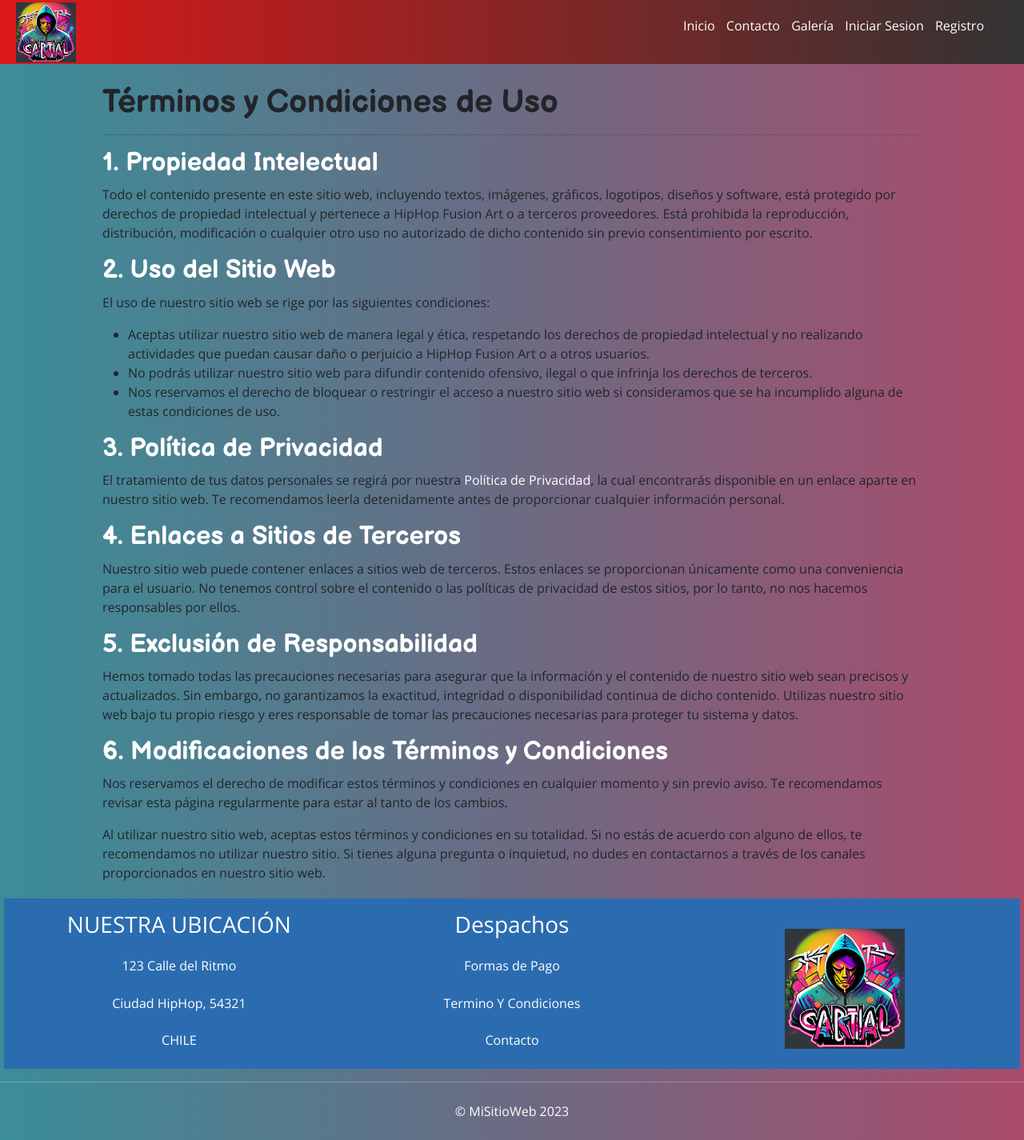
After one commit to XxMartinx/ProyectoSemestralTienda, a Django app: page /terminoy-condiciones/ in a window 1280 px wide. The commit adds this page. Shown: the whole page at 80% size. Run offline with Django 3.2, Linux system fonts and the light colour scheme; parts of the project's set-up code (start-up, migrations or seed data) failed here and were passed over; some libraries are stand-ins or nearby versions.

Commit message:
Nueva Pestaña Borre algunas cosas como detallesproducto y etc. agrege mas pestañas

```diff
--- a/prueba/static/app/css/estilos.css
+++ b/prueba/static/app/css/estilos.css
@@ -1,16 +1,24 @@
-
 * {
-    margin:0;
-    padding:0;
+    margin: 0;
+    padding: 0;
 }
 
 body {
-    background-color:#EDF2F7;
+    background: #aa4b6b;
+    /* fallback for old browsers */
+    background: -webkit-linear-gradient(to right, #3b8d99, #6b6b83, #aa4b6b);
+    /* Chrome 10-25, Safari 5.1-6 */
+    background: linear-gradient(to right, #3b8d99, #6b6b83, #aa4b6b);
+    /* W3C, IE 10+/ Edge, Firefox 16+, Chrome 26+, Opera 12+, Safari 7+ */
     font-family: 'Open Sans', sans-serif;
 }
 
-h1,h2 {
+h1{
     font-family: 'Balsamiq Sans', cursive;
+}
+h2{
+    font-family: 'Balsamiq Sans', cursive;
+    color: white;
 }
 
 label.error {
@@ -21,14 +29,20 @@ label.error {
 header {
     width: 100%;
     height: 80px;
-    background-color: #b4b1b3;
+    background: #333333;
+    /* fallback for old browsers */
+    background: -webkit-linear-gradient(to right, #dd1818, #333333);
+    /* Chrome 10-25, Safari 5.1-6 */
+    background: linear-gradient(to right, #dd1818, #333333);
+    /* W3C, IE 10+/ Edge, Firefox 16+, Chrome 26+, Opera 12+, Safari 7+ */
     /*margin-left: 30px;
-    padding-left: 30px;*//*right-top-bottom*/
+    padding-left: 30px;*/
+    /*right-top-bottom*/
     display: flex;
     justify-content: space-between;
 }
 
-header > div {
+header>div {
     width: 50%;
 }
 
@@ -38,7 +52,7 @@ header > div {
 }
 
 .logo {
-    width: 100px;
+    width: 75px;
     max-width: 40%;
     max-width: 40%;
     margin-left: 20px;
@@ -46,22 +60,27 @@ header > div {
 
 nav {
     display: flex;
-    justify-content: flex-end;/*flex-start - center - flex-end*/ /*horizontal*/
+    justify-content: flex-end;
+    /*flex-start - center - flex-end*/
+    /*horizontal*/
     align-items: center;
     height: 100%;
 }
 
-nav > ul {
+nav>ul {
     margin-right: 50px;
 }
 
-nav > ul > li {
+nav>ul>li {
     display: inline;
     margin-left: 10px;
 }
+nav>ul:hover{
+    background-color: orange;
+}
 
 nav a {
-    color:white;
+    color: white;
     text-decoration: none;
 }
 
@@ -82,7 +101,7 @@ nav a {
 
 #contenido {
     width: 80%;
-    margin:auto;
+    margin: auto;
     max-width: 1280px;
     min-height: 100vh;
 }
@@ -117,51 +136,95 @@ nav a {
     color: black;
     font-size: medium;
 }
-/*FOOTER*/
-
-footer {
-    width: 100%;
-    height: 300px;
-    background-color: #2D3748;
-}
-
-footer > .marcas {
-    width: 100%;
-    height: 80px;
-    background-color: #4A5568;
-    display: flex;
-    justify-content: space-around;
-    align-items: center;
-}
-
-footer > .marcas > img {
-    width: 50px;
-}
-
-footer > .logo_footer {
-    display: flex;
-    justify-content: center;
-    align-items: center;
-    height: calc(100% - 80px);/*100% - 80px*/
-}
-
-footer > .logo_footer > img {
-    width: 100px;
-}
 
 .menu {
     width: 40px;
     position: absolute;
     left: 10px;
     top: 10px;
-    display:none;
+    display: none;
 }
+
+.card-body {
+    background-color: gainsboro;
+    flex: 1 1 auto;
+    padding: var(--bs-card-spacer-y) var(--bs-card-spacer-x);
+    color: var(--bs-card-color);
+}
+
+/*FOOTER*/
+
+footer {
+    color: white;
+    margin-top: 20px;
+    background-color: var(--strong);
+}
+
+.box-creditos {
+    background-color: #2B6CB0;
+    min-width: 320px;
+    margin: .3em;
+    display: flex;
+    justify-content: center;
+    flex-wrap: wrap;
+}
+
+.box-f {
+    min-width: 320px;
+    margin: .3em;
+    display: flex;
+    justify-content: center;
+    flex-wrap: wrap;
+}
+
+.box-f {
+    width: 32%;
+    text-align: center;
+}
+
+.box-f p {
+    width: 100%;
+    padding: .2em;
+}
+
+.box-f h3 {
+    padding: .4em;
+}
+
+.box-logo-201{
+    margin-top: 8%;
+    height: 150px;
+}
+
+.box-logo-201 img {
+    max-width: 100%;
+    max-height: 100%;
+}
+
+.web {
+    width: 100%;
+    padding: 0.5em;
+    text-align: center;
+}
+
+a:link, a:visited, a:active{
+    text-decoration: none;
+}
+
+a{
+    color: white;
+}
+
+
 
 /*FIN FOOTER*/
 
 
-input[type=text], input[type=email],
-input[type=number], select, textarea {
+input[type=text],
+input[type=email],
+input[type=number],
+select,
+textarea {
 
     width: 100%;
     padding: 5px;
@@ -173,7 +236,7 @@ textarea {
 }
 
 .button {
-    padding:5px 10px;
+    padding: 5px 10px;
     color: white;
     background-color: #2B6CB0;
     border: none;
@@ -182,9 +245,8 @@ textarea {
 
 .formulario_contacto {
     width: 500px;
-    margin-top:50px;
+    margin-top: 50px;
 }
-
 
 /*MEDIA QUERIES*/
 
@@ -194,6 +256,7 @@ textarea {
     .galeria {
         grid-template-columns: 1fr 1fr;
     }
+
     .producto {
         width: 50%;
     }
@@ -211,12 +274,13 @@ textarea {
     }
 
     .menu {
-        display:block;
+        display: block;
     }
 
     @keyframes animacion_producto_mobile {
         0% {
-            transform: scale(0.1); /*0-1*/
+            transform: scale(0.1);
+            /*0-1*/
             /*opacity: 0 - 1*/
         }
 
@@ -242,32 +306,33 @@ textarea {
 
 
     }
+
     #contenido {
         margin-top: 60px;
     }
 
-    header > div {
+    header>div {
         width: 100%;
     }
 
     .contenedor_logo {
         justify-content: center;
-        margin-top:10px;
+        margin-top: 10px;
     }
 
     nav {
         justify-content: center;
     }
 
-    nav > ul {
-        margin:0;
+    nav>ul {
+        margin: 0;
     }
 
-    nav > ul > li {
+    nav>ul>li {
         display: block;
-        margin:0;
+        margin: 0;
         text-align: center;
-        padding:20px 0;
+        padding: 20px 0;
     }
 
 }
--- a/prueba/templates/registration/login.html
+++ b/prueba/templates/registration/login.html
@@ -5,6 +5,7 @@
     <meta name="viewport" content="width=device-width, initial-scale=1.0">
     <link href="https://cdn.jsdelivr.net/npm/bootstrap@5.3.0/dist/css/bootstrap.min.css" rel="stylesheet"
     integrity="sha384-9ndCyUaIbzAi2FUVXJi0CjmCapSmO7SnpJef0486qhLnuZ2cdeRhO02iuK6FUUVM" crossorigin="anonymous">
+    {% load static %}
     <title>Ingreso Al Sistema</title>
 </head>
 <body>
--- a/prueba/templates/tienda/base.html
+++ b/prueba/templates/tienda/base.html
@@ -80,16 +80,37 @@
     </div>
 
 
+
     <footer>
-        <div class="marcas">
-            <img src="{% static 'app/img/footer/apple.png' %}" alt="apple">
-            <img src="{% static 'app/img/footer/lenovo.png' %}" alt="lenovo">
-            <img src="{% static 'app/img/footer/microsoft.png' %}" alt="microsoft">
-            <img src="{% static 'app/img/footer/samsung.png' %}" alt="samsung">
-            <img src="{% static 'app/img/footer/xiaomi.png' %}" alt="xiaomi">
+        <div class="box-creditos">
+            <div class="box-f">
+                <h3>NUESTRA UBICACIÓN</h3><br>
+                <p>123 Calle del Ritmo</p>
+                <p>Ciudad HipHop, 54321</p>
+                <p>CHILE</p>
+            </div>
+            <div class="box-f">
+                <h3>Despachos</h3>
+                <p>
+                    <a href="">Formas de Pago</a>
+                </p>
+                <p>
+                    <a href="{% url 'terminoycondiciones' %}">Termino Y Condiciones</a>
+                </p>
+                <p>
+                    <a href="{% url 'contacto' %}">Contacto</a>
+                </p>
+            </div>
+            <div class="box-f">
+                <div class="box-logo-201">
+                    <a href="{% url 'home' %}"><img src="{% static 'app/img/portada.png' %}" class="logo2" alt="">
+                    </a>
+                </div>
+            </div>
         </div>
-        <div class="logo_footer">
-            <img src="{% static 'app/img/tecnomarketpngicono.png' %}" alt="logo">
+        <hr class="separador">
+        <div class="web">
+            <p>&copy; MiSitioWeb 2023</p>
         </div>
     </footer>
 
--- /dev/null
+++ b/prueba/templates/tienda/terminoycondiciones.html
@@ -0,0 +1,49 @@
+{% extends 'tienda/base.html' %}
+
+{% load static %}
+
+{% block contenido %}
+<br>
+<h1>Términos y Condiciones de Uso</h1>
+<hr>
+
+<h2>1. Propiedad Intelectual</h2>
+<p>
+  Todo el contenido presente en este sitio web, incluyendo textos, imágenes, gráficos, logotipos, diseños y software, está protegido por derechos de propiedad intelectual y pertenece a HipHop Fusion Art o a terceros proveedores. Está prohibida la reproducción, distribución, modificación o cualquier otro uso no autorizado de dicho contenido sin previo consentimiento por escrito.
+</p>
+
+<h2>2. Uso del Sitio Web</h2>
+<p>
+  El uso de nuestro sitio web se rige por las siguientes condiciones:
+</p>
+<ul>
+  <li>Aceptas utilizar nuestro sitio web de manera legal y ética, respetando los derechos de propiedad intelectual y no realizando actividades que puedan causar daño o perjuicio a HipHop Fusion Art o a otros usuarios.</li>
+  <li>No podrás utilizar nuestro sitio web para difundir contenido ofensivo, ilegal o que infrinja los derechos de terceros.</li>
+  <li>Nos reservamos el derecho de bloquear o restringir el acceso a nuestro sitio web si consideramos que se ha incumplido alguna de estas condiciones de uso.</li>
+</ul>
+
+<h2>3. Política de Privacidad</h2>
+<p>
+  El tratamiento de tus datos personales se regirá por nuestra <a href="politica-privacidad.html">Política de Privacidad</a>, la cual encontrarás disponible en un enlace aparte en nuestro sitio web. Te recomendamos leerla detenidamente antes de proporcionar cualquier información personal.
+</p>
+
+<h2>4. Enlaces a Sitios de Terceros</h2>
+<p>
+  Nuestro sitio web puede contener enlaces a sitios web de terceros. Estos enlaces se proporcionan únicamente como una conveniencia para el usuario. No tenemos control sobre el contenido o las políticas de privacidad de estos sitios, por lo tanto, no nos hacemos responsables por ellos.
+</p>
+
+<h2>5. Exclusión de Responsabilidad</h2>
+<p>
+  Hemos tomado todas las precauciones necesarias para asegurar que la información y el contenido de nuestro sitio web sean precisos y actualizados. Sin embargo, no garantizamos la exactitud, integridad o disponibilidad continua de dicho contenido. Utilizas nuestro sitio web bajo tu propio riesgo y eres responsable de tomar las precauciones necesarias para proteger tu sistema y datos.
+</p>
+
+<h2>6. Modificaciones de los Términos y Condiciones</h2>
+<p>
+  Nos reservamos el derecho de modificar estos términos y condiciones en cualquier momento y sin previo aviso. Te recomendamos revisar esta página regularmente para estar al tanto de los cambios.
+</p>
+
+<p>
+  Al utilizar nuestro sitio web, aceptas estos términos y condiciones en su totalidad. Si no estás de acuerdo con alguno de ellos, te recomendamos no utilizar nuestro sitio. Si tienes alguna pregunta o inquietud, no dudes en contactarnos a través de los canales proporcionados en nuestro sitio web.
+</p>
+
+{% endblock %}
--- a/prueba/urls.py
+++ b/prueba/urls.py
@@ -1,6 +1,6 @@
 from django.urls import path, include
 from .views import home, contacto, galeria,agregar_producto,listar_producto,\
-     modificar_producto,eliminar_producto, registro,ProductoViewset,MarcaViewset,detalle_productos
+     modificar_producto,eliminar_producto, registro,ProductoViewset,MarcaViewset,detalle_productos,terminoycondiciones
 from rest_framework import routers
 
 
@@ -20,5 +20,6 @@ urlpatterns = [
     path('registro/', registro, name="registro"),
     path('api/', include(router.urls)),
     path('detalles-productos/', detalle_productos, name="detalle_productos"),
+    path('terminoy-condiciones/', terminoycondiciones, name="terminoycondiciones"),
 
 ]
--- a/prueba/views.py
+++ b/prueba/views.py
@@ -136,3 +136,7 @@ def detalle_productos(request):
         'productos': productos
     }
     return render(request, 'tienda/detalleproducto.html', data)
+
+
+def terminoycondiciones(request):
+    return render(request, 'tienda/terminoycondiciones.html')
```
Also changed, not shown: prueba/static/app/css/estilosfooter.css (deleted, +0 -29 lines), prueba/static/app/js/carrito.js (added, +60 -0 lines), prueba/templates/tienda/home.html (+9 -2 lines), db.sqlite3, prueba/static/app/img/banner/slider.png (added), prueba/static/app/img/portada.png (added), prueba/static/app/img/tecnomarketpngicono.png (deleted).
